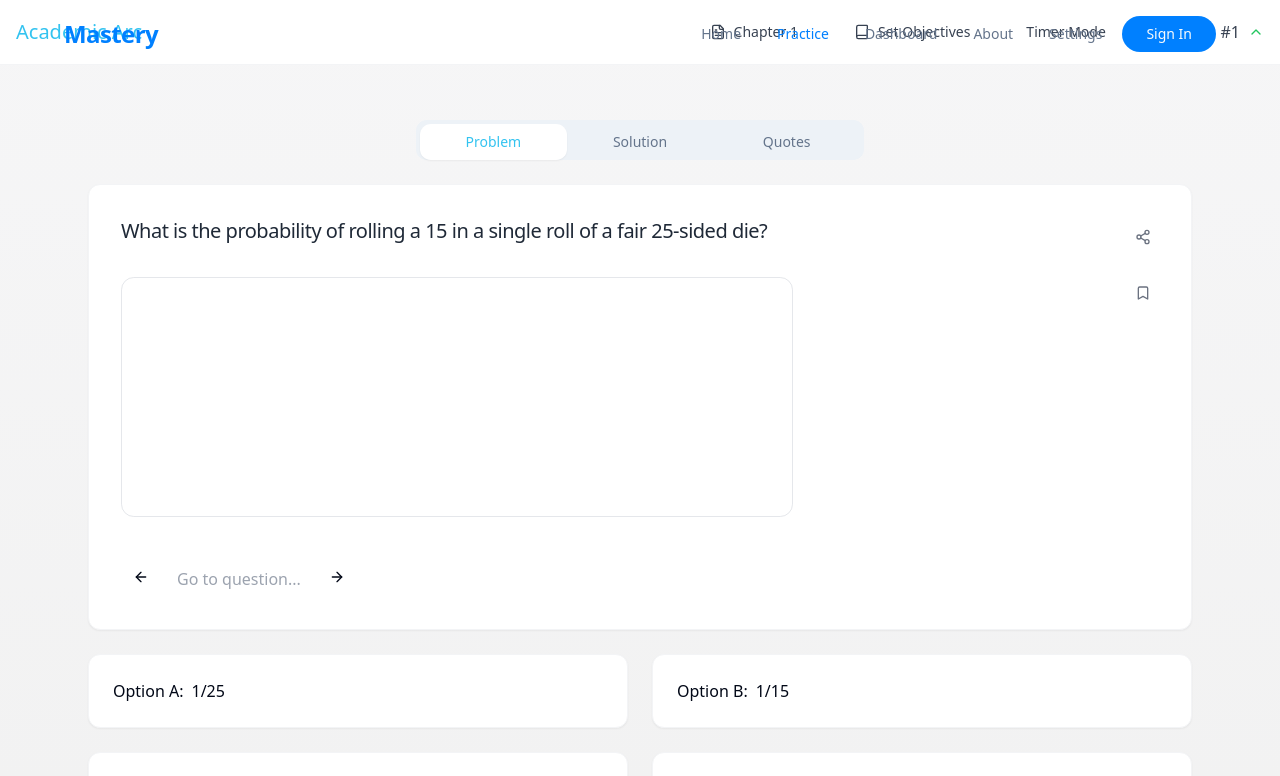
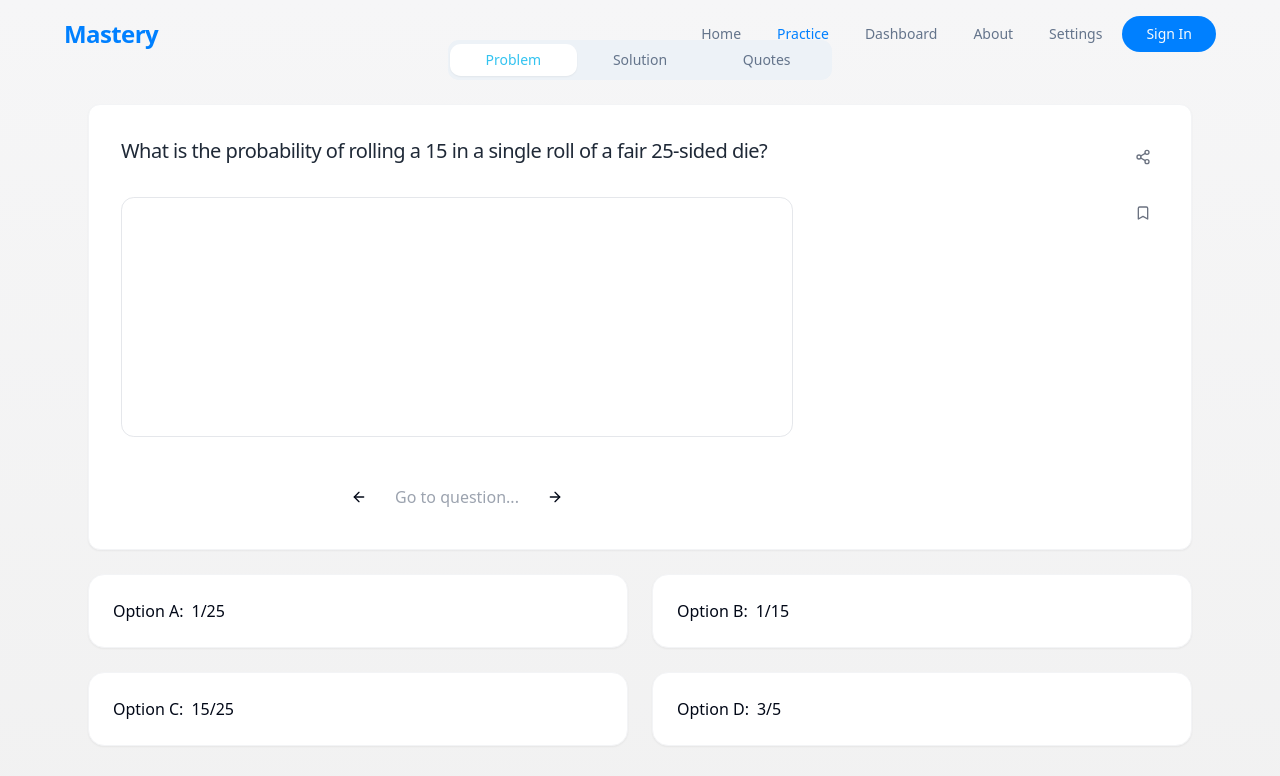
Before and after one commit to remark2025/academic_arc, a React (Vite) app: page /practice in a window 1280 px wide. Shown: the top 776 px of the page. Built offline with nearby package versions, Linux system fonts and the light colour scheme.

Commit message:
Refactor Practice page layout
- Removed the mastery header.
- Centered "Go to question" horizontally.
- Removed the footer.
- Reduced the gap/padding and size of the menu tab.
- Increased the rounded edges of the option buttons.

```diff
--- a/src/pages/Practice.tsx
+++ b/src/pages/Practice.tsx
@@ -25,51 +25,8 @@ const Practice = () => {
   };
 
   return (
-    <div className="min-h-screen bg-gradient-to-b from-[#F6F6F7] to-[#F1F1F1] pt-14">
-      {/* Top Navigation Bar */}
-      <div className="fixed top-0 left-0 right-0 bg-white border-b border-gray-100 px-4 py-3 flex items-center justify-between z-10">
-        <div className="flex items-center">
-          <span className="text-[#33C3F0] text-xl font-medium">Academic Arc</span>
-        </div>
-
-        <div className="flex items-center space-x-6">
-          <Button variant="ghost" className="flex items-center gap-2 text-gray-700">
-            <FileText className="h-4 w-4" />
-            <span>Chapter 1</span>
-          </Button>
-
-          <Button variant="ghost" className="flex items-center gap-2 text-gray-700">
-            <Book className="h-4 w-4" />
-            <span>Set Objectives</span>
-          </Button>
-
-          <Button variant="ghost" className="flex items-center gap-2 text-gray-700">
-            <span>Timer Mode</span>
-          </Button>
-
-          <div className="border-l border-gray-200 h-6"></div>
-
-          <div className="flex items-center gap-2 text-gray-700">
-            <span>Rank:</span>
-            <span className="font-medium">#1</span>
-            <svg
-              width="16"
-              height="16"
-              viewBox="0 0 24 24"
-              fill="none"
-              stroke="currentColor"
-              strokeWidth="2"
-              strokeLinecap="round"
-              strokeLinejoin="round"
-              className="text-green-500"
-            >
-              <path d="m18 15-6-6-6 6"/>
-            </svg>
-          </div>
-        </div>
-      </div>
-
-      <div className="container max-w-6xl mx-auto px-6 py-16">
+    <div className="min-h-screen bg-gradient-to-b from-[#F6F6F7] to-[#F1F1F1]">
+      <div className="container max-w-6xl mx-auto px-6 py-10">
         {/* Problem / Solution / Quotes Tabs */}
         <Tabs
           defaultValue="problem"
@@ -77,22 +34,22 @@ const Practice = () => {
           onValueChange={setTabValue}
           className="w-full mb-8"
         >
-          <TabsList className="w-full max-w-md mx-auto grid grid-cols-3 bg-[#edf2f7] p-1 rounded-md">
+          <TabsList className="w-full max-w-sm mx-auto grid grid-cols-3 bg-[#edf2f7] p-0.5 rounded-md">
             <TabsTrigger
               value="problem"
-              className="data-[state=active]:bg-white data-[state=active]:text-[#33C3F0] rounded-md py-2"
+              className="data-[state=active]:bg-white data-[state=active]:text-[#33C3F0] rounded-md py-1.5 text-sm"
             >
               Problem
             </TabsTrigger>
             <TabsTrigger
               value="solution"
-              className="data-[state=active]:bg-white data-[state=active]:text-[#33C3F0] rounded-md py-2"
+              className="data-[state=active]:bg-white data-[state=active]:text-[#33C3F0] rounded-md py-1.5 text-sm"
             >
               Solution
             </TabsTrigger>
             <TabsTrigger
               value="quotes"
-              className="data-[state=active]:bg-white data-[state=active]:text-[#33C3F0] rounded-md py-2"
+              className="data-[state=active]:bg-white data-[state=active]:text-[#33C3F0] rounded-md py-1.5 text-sm"
             >
               Quotes
             </TabsTrigger>
@@ -112,12 +69,12 @@ const Practice = () => {
                     {/* Empty space for working through the problem */}
                   </div>
 
-                  <div className="mt-10">
+                  <div className="mt-10 flex justify-center">
                     <Button variant="ghost" className="rounded-full p-3">
                       <ArrowLeft className="h-5 w-5" />
                       <span className="sr-only">Previous question</span>
                     </Button>
-                    <span className="mx-4 text-gray-400">Go to question...</span>
+                    <span className="mx-4 text-gray-400 self-center">Go to question...</span>
                     <Button variant="ghost" className="rounded-full p-3">
                       <ArrowRight className="h-5 w-5" />
                       <span className="sr-only">Next question</span>
@@ -143,7 +100,7 @@ const Practice = () => {
               {currentProblem.options.map((option) => (
                 <div
                   key={option.id}
-                  className="bg-white border border-gray-100 rounded-xl p-6 shadow-sm hover:shadow-md transition-shadow cursor-pointer"
+                  className="bg-white border border-gray-100 rounded-2xl p-6 shadow-sm hover:shadow-md transition-shadow cursor-pointer"
                 >
                   <div className="flex items-center">
                     <span className="font-medium mr-2">Option {option.id}:</span>
```
